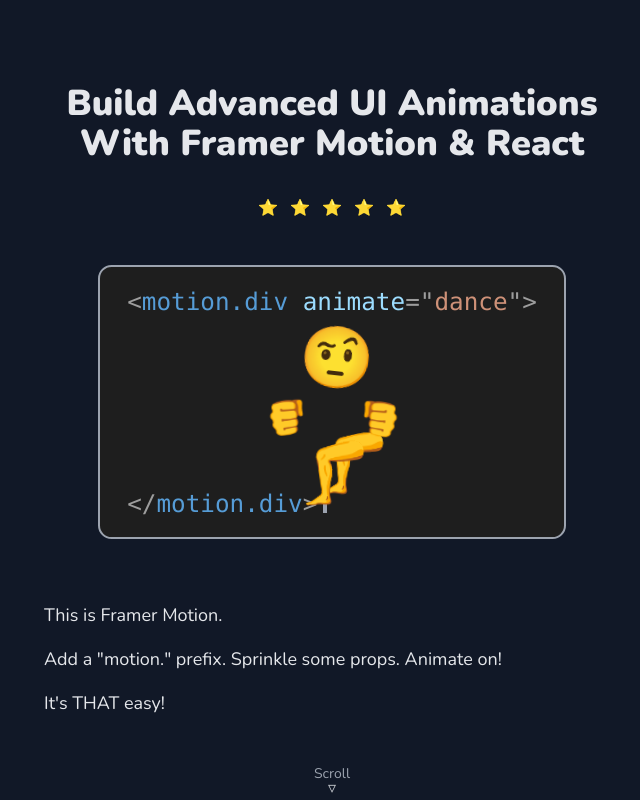
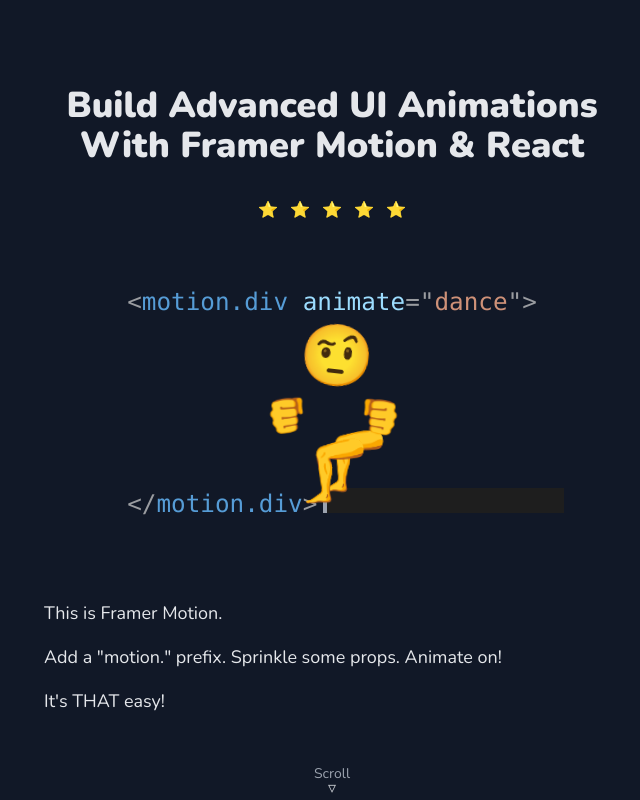
Before and after one commit to lintonye/smileys-in-motion, a Next.js app in the folder smileysinmotion.com/: page / in a window 1280 px wide. Shown: the top 800 px of the page, without its empty margins (308-948 px from the left). Built offline with nearby package versions, Linux system fonts and the light colour scheme.

Commit message:
Remove bg and border of Code

```diff
--- a/smileysinmotion.com/components/Code.js
+++ b/smileysinmotion.com/components/Code.js
@@ -96,10 +96,7 @@ export function Code({ children, inline, lang = "html", typingMasks = [] }) {
     <code className={`language-${lang}`}>{children}</code>
   ) : (
     <div className="text-3xl relative flex justify-center ">
-      <pre
-        className="border-gray-400 border-solid border-2 relative"
-        style={{ overflow: "hidden" }}
-      >
+      <pre className="relative" style={{ overflow: "hidden" }}>
         <code className={`language-${lang}`}>{children}</code>
         {typingMasks.map((mask) => (
           <TypingMask {...mask} key={mask.id} />
--- a/smileysinmotion.com/styles/prism-vscode-dark.scss
+++ b/smileysinmotion.com/styles/prism-vscode-dark.scss
@@ -34,7 +34,7 @@ pre[class*="language-"] {
   -o-tab-size: 4;
   tab-size: 4;
   white-space: pre;
-  background-color: #1e1e1e;
+  // background-color: #1e1e1e;
   word-spacing: normal;
 }
 
```
